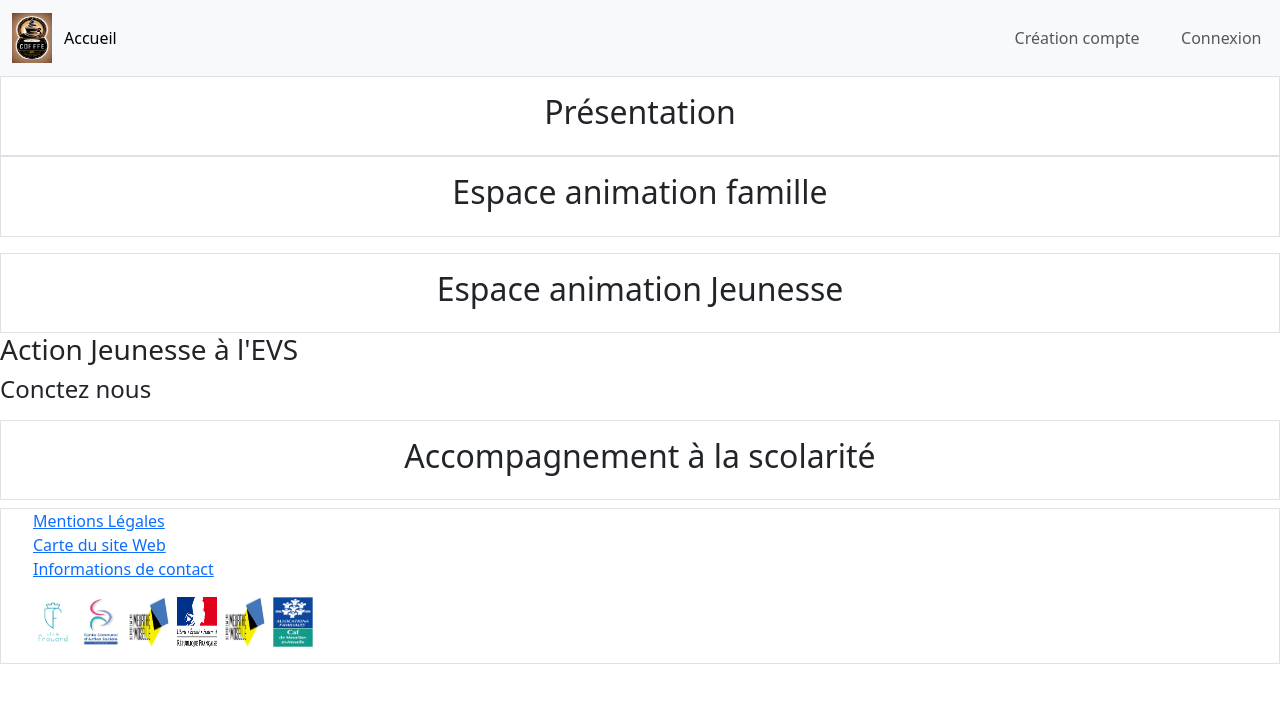
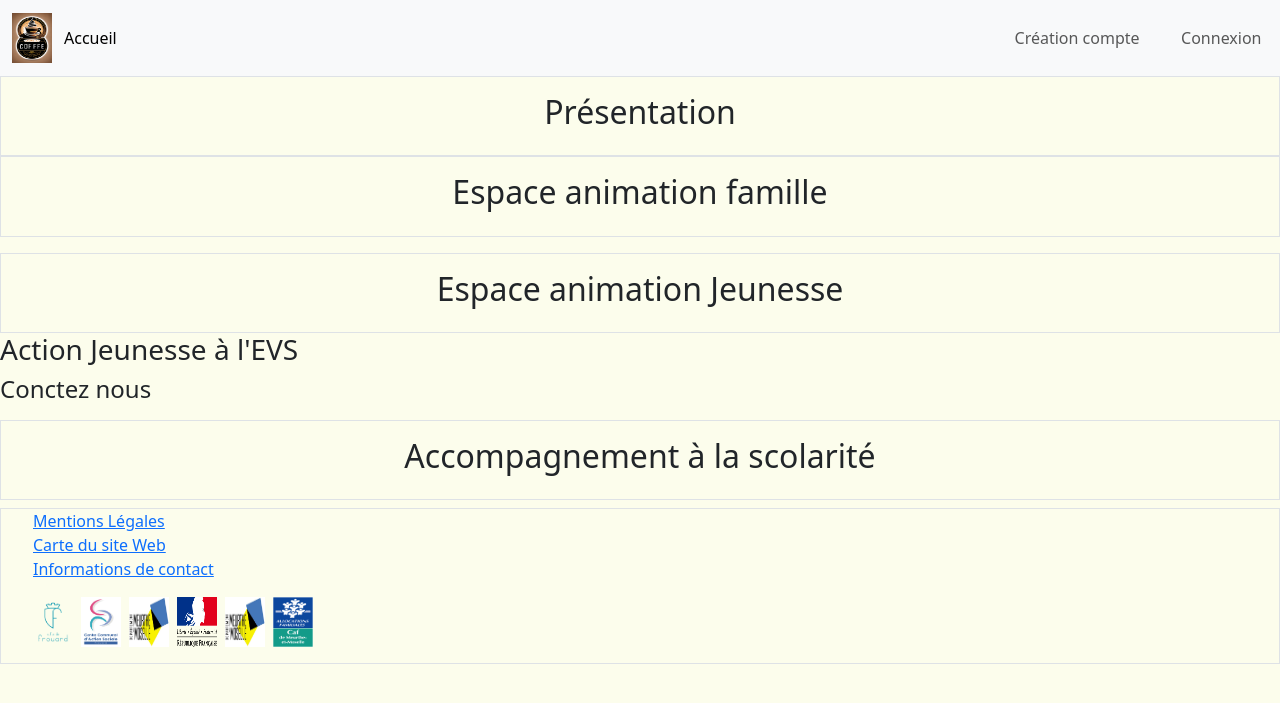
Before and after one commit to DamienSerrurier/projectEVS, a PHP site: page /home in a window 1280 px wide. Shown: the top 703 px of the page. Run offline with PHP 8.4, Linux system fonts and the light colour scheme.

Commit message:
Ajout css pour casser le blanc du site en attendant les souhaits du client

```diff
--- a/assets/css/style.css
+++ b/assets/css/style.css
@@ -1,3 +1,11 @@
 li {
     list-style-type: none;
 }
+
+body {
+    background-color: #fcfdec;
+}
+
+.box {
+    background-color: #e8f3f9;
+}
```
